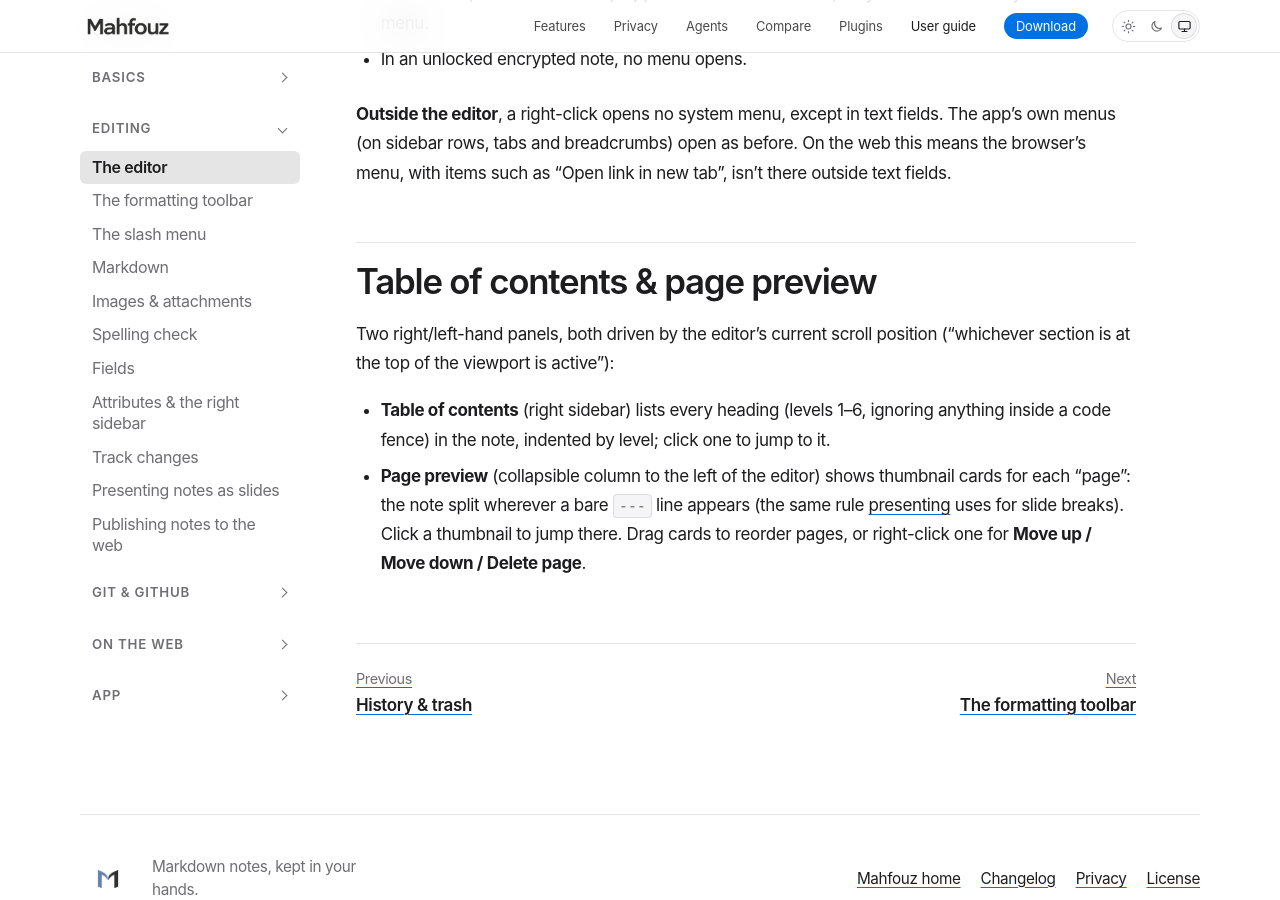
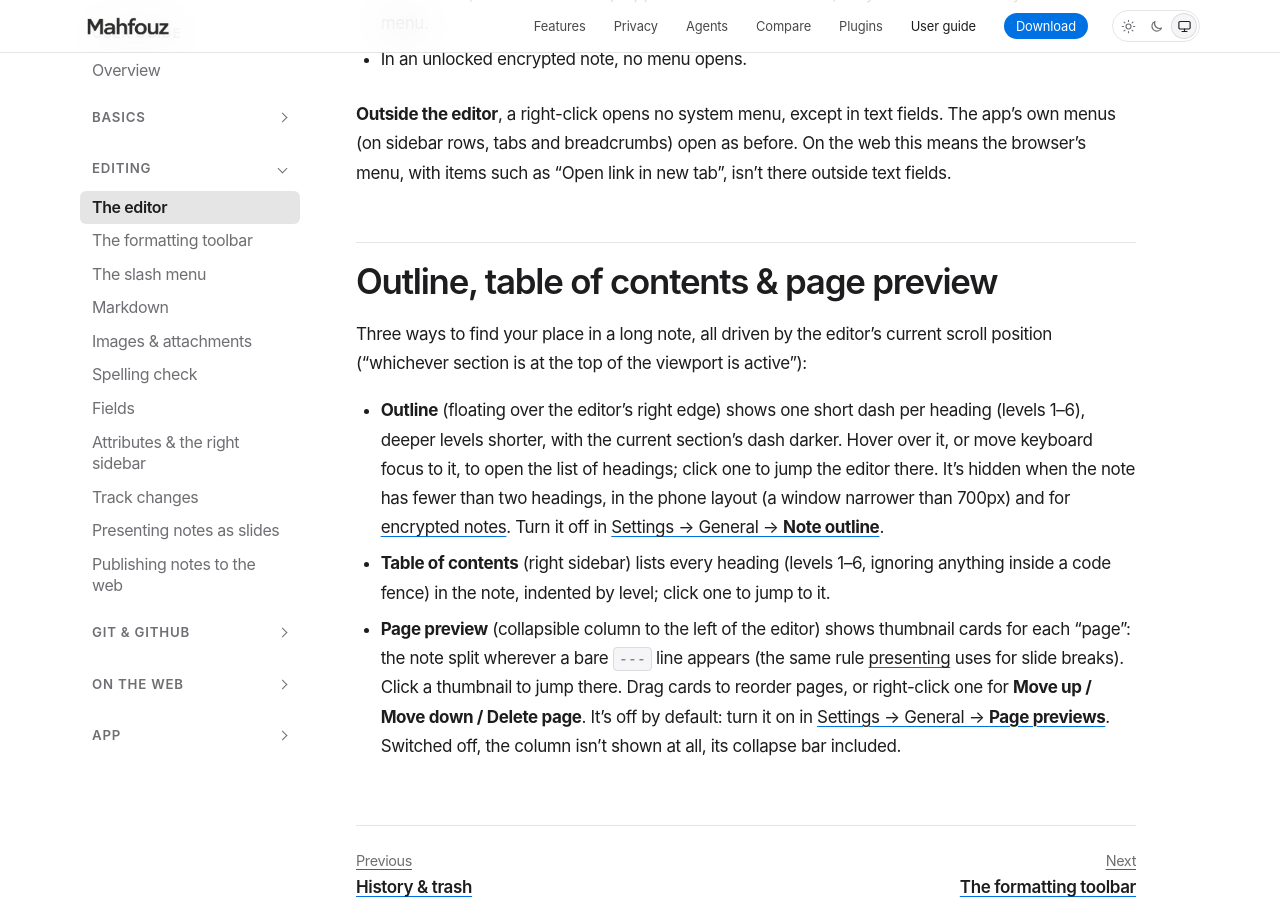
Before and after one commit to mahfouz-app/docs, a Jekyll site: the page built from guide/editor.md, in a window 1280 px wide and 900 px high, scrolled down 2022 px. Built offline with Jekyll 4.4.1, drawn with Linux system fonts in a browser that asks for light colours.

Commit message:
Guide: note outline, and page previews as an optional setting
Co-Authored-By: Claude Opus 5.5 <noreply@anthropic.com>

```diff
--- a/_data/guide.yml
+++ b/_data/guide.yml
@@ -31,7 +31,7 @@
   pages:
     - slug: editor
       title: "The editor"
-      description: "Editing and preview modes, the table of contents and page preview."
+      description: "Editing and preview modes, the outline, the table of contents and page preview."
     - slug: toolbar
       title: "The formatting toolbar"
       description: "Every button on the formatting toolbar and its More menu."
--- a/guide/editor.md
+++ b/guide/editor.md
@@ -1,7 +1,7 @@
 ---
 layout: guide
 title: "The editor"
-description: "Editing and preview modes, right-click menus, the table of contents and page preview."
+description: "Editing and preview modes, right-click menus, the outline, the table of contents and page preview."
 permalink: /guide/editor/
 ---
 
@@ -98,11 +98,19 @@ text fields. The app's own menus (on sidebar rows, tabs and breadcrumbs)
 open as before. On the web this means the browser's menu, with items
 such as "Open link in new tab", isn't there outside text fields.
 
-## Table of contents & page preview
+## Outline, table of contents & page preview
 
-Two right/left-hand panels, both driven by the editor's current scroll
-position ("whichever section is at the top of the viewport is active"):
+Three ways to find your place in a long note, all driven by the editor's
+current scroll position ("whichever section is at the top of the viewport
+is active"):
 
+- **Outline** (floating over the editor's right edge) shows one short dash
+  per heading (levels 1–6), deeper levels shorter, with the current
+  section's dash darker. Hover over it, or move keyboard focus to it, to
+  open the list of headings; click one to jump the editor there. It's
+  hidden when the note has fewer than two headings, in the phone layout
+  (a window narrower than 700px) and for [encrypted notes](/guide/encryption/).
+  Turn it off in [Settings → General → **Note outline**](/guide/settings/).
 - **Table of contents** (right sidebar) lists every heading (levels 1–6,
   ignoring anything inside a code fence) in the note, indented by level;
   click one to jump to it.
@@ -111,4 +119,6 @@ position ("whichever section is at the top of the viewport is active"):
   line appears (the same rule [presenting](/guide/slides/)
   uses for slide breaks). Click a thumbnail to jump there. Drag cards to
   reorder pages, or right-click one for **Move up / Move down / Delete
-  page**.
+  page**. It's off by default: turn it on in [Settings → General →
+  **Page previews**](/guide/settings/). Switched off, the column isn't
+  shown at all, its collapse bar included.
```
Also changed, not shown: guide/settings.md (+6 -0 lines).
